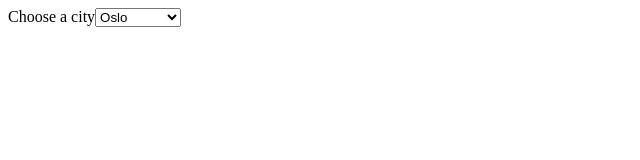
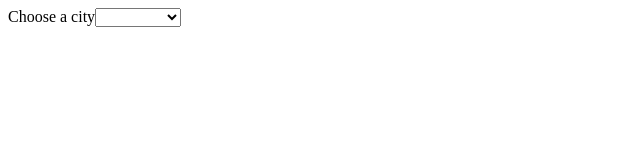
Before and after one commit to jorri11/weatherAppFrontend, a Nuxt app: page / in a window 1280 px wide. Shown: the top 160 px of the page, without its empty margins (0-640 px from the left). Built offline with nearby package versions, Linux system fonts and the light colour scheme.

Commit message:
refactor select component

```diff
--- a/components/citySelector.vue
+++ b/components/citySelector.vue
@@ -1,12 +1,14 @@
 <template>
   <div>
     <label for="cities">Choose a city</label>
-    <select name="cities" @change="handleChange">
-      <option value="oslo">Oslo</option>
-      <option value="bergen">Bergen</option>
-      <option value="stavanger">Stavanger</option>
-      <option value="trondheim">Trondheim</option>
+    <select name="cities" v-model="selected" @change="handleChange">
+      <option v-for="(value, key) in Cities" :key="key" :value="value">
+        {{ key }}
+      </option>
     </select>
+    <!--<div>
+      {{ selected }}
+    </div>-->
   </div>
 </template>
 
@@ -15,12 +17,20 @@ export default {
   name: 'citySelector',
   methods: {
     async handleChange(e) {
-      console.log(e.target.value)
       const res = await this.$axios.$get(
-        'http://127.0.0.1:8000/nowcast?lat=60.3913&lon=5.3221'
+        `http://127.0.0.1:8000/nowcast?lat=${this.selected.lat}&lon=${this.selected.lon}`
       )
-      console.log(res)
+      this.$store.commit('forecast/update', res)
     },
+  },
+  data() {
+    return {
+      Cities: {
+        Oslo: { lat: 60.3913, lon: 5.3221 },
+        Trondheim: { lat: 63.4305, lon: 10.3951 },
+      },
+      selected: undefined,
+    }
   },
 }
 </script>
--- a/pages/index.vue
+++ b/pages/index.vue
@@ -1,11 +1,15 @@
 <template>
-  <city-selector/>
+  <div>
+    <city-selector />
+    <forecast-display />
+  </div>
 </template>
 
 <script>
 import citySelector from '~/components/citySelector.vue'
+import ForecastDisplay from '~/components/ForecastDisplay.vue'
 export default {
-  components: { citySelector },
+  components: { citySelector, ForecastDisplay },
   name: 'IndexPage',
 }
 </script>
```
Also changed, not shown: store/README.md (deleted).
